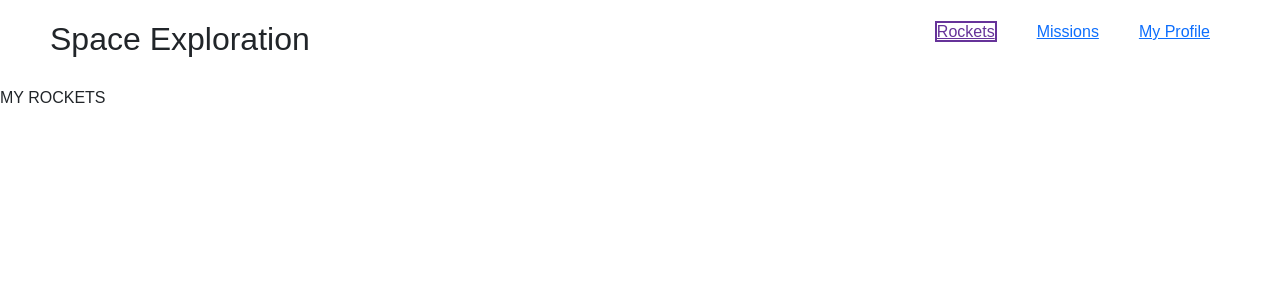
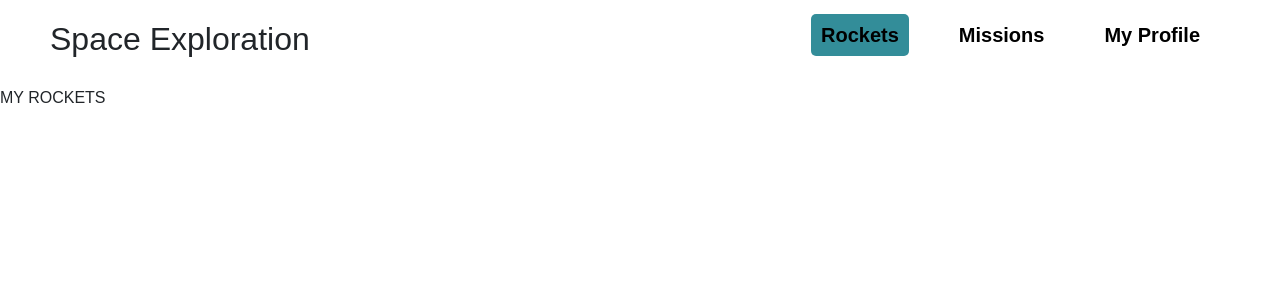
Before and after one commit to Ellon-M/space-exploration, a React (Create React App) app: page / in a window 1280 px wide. Shown: the top 300 px of the page. Built offline with nearby package versions, Linux system fonts and the light colour scheme.

Commit message:
Add active navbar styling

```diff
--- a/src/App.css
+++ b/src/App.css
@@ -23,6 +23,14 @@
 .navigation-list ul li {
   list-style: none;
   padding: 0 20px;
+}
+
+.navigation-list ul li a {
+  text-decoration: none;
+  color: #000;
+  font-size: 20px;
+  font-weight: 700;
+  padding: 10px;
 }
 
 .member {
@@ -66,6 +74,6 @@
 }
 
 .active-link {
-  border: 2px solid;
-  color: rebeccapurple;
+  background-color: #338d99;
+  border-radius: 5px;
 }
```
